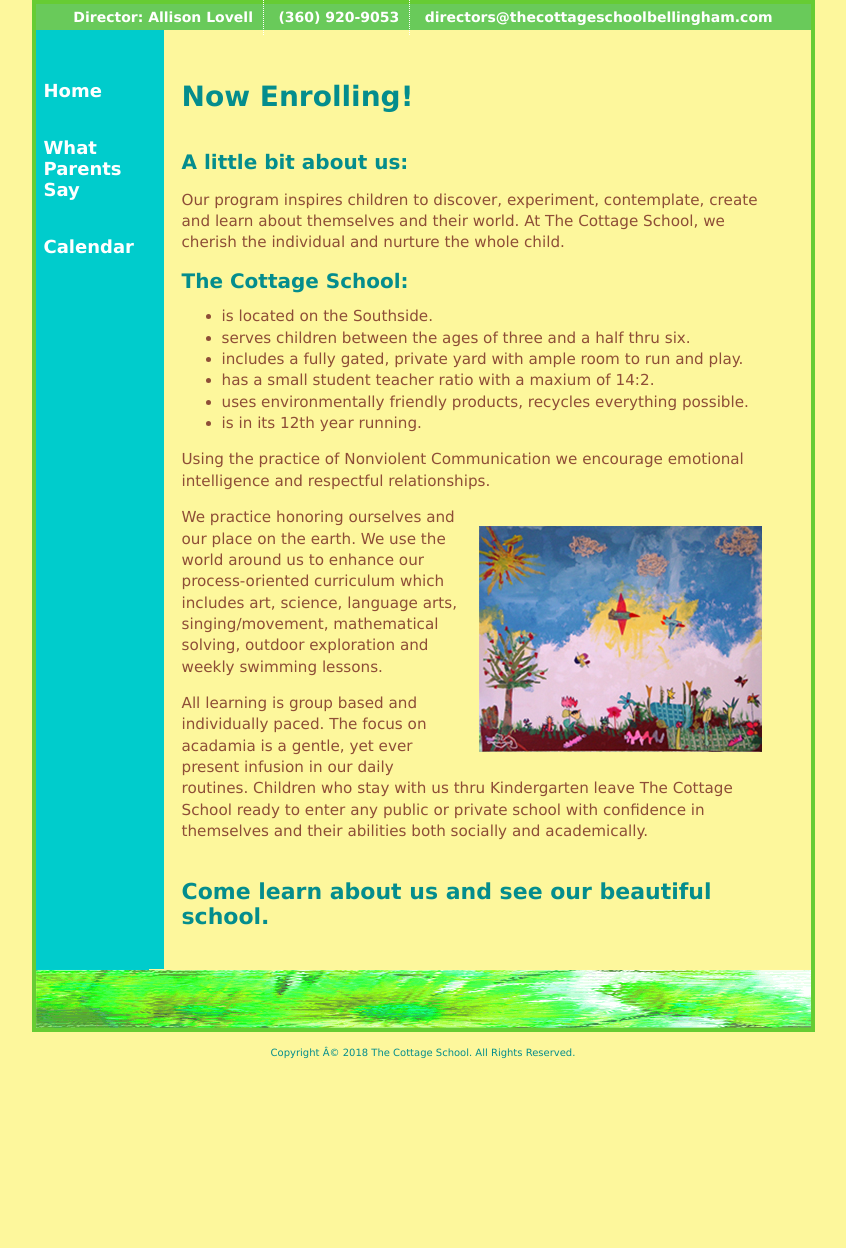
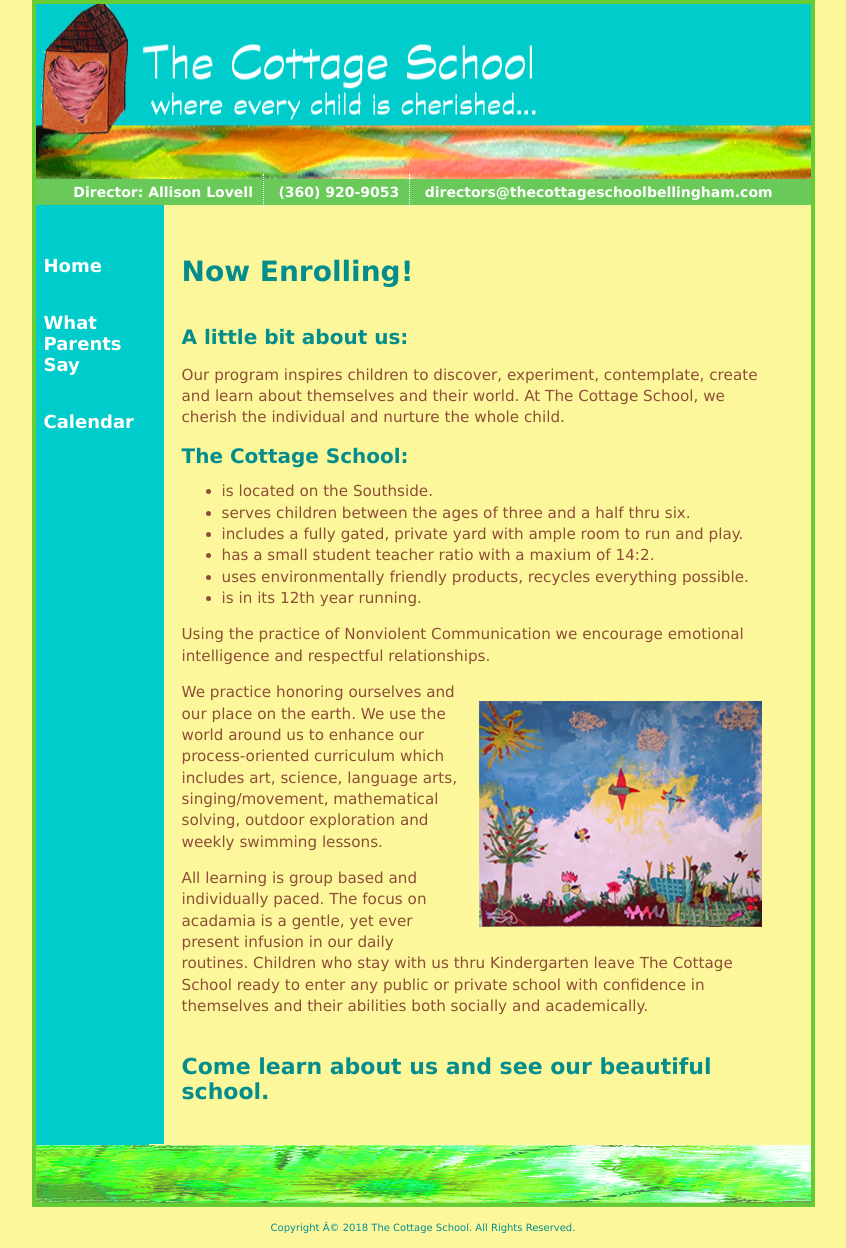
Before and after one commit to toddedison/The-Cottage-School-Bellingham.github.io, a Jekyll site: the page index.html, which Jekyll copies as it is, in a window 1280 px wide. Shown: the whole page, without its empty margins (217-1063 px from the left). Built offline with Jekyll 4.4.1, drawn with Linux system fonts in a browser that asks for light colours; before the commit the page ends 1073 px from its top, so only the background shows below that.

Commit message:
Update header

```diff
--- a/index.html
+++ b/index.html
@@ -1,14 +1,19 @@
 <!DOCTYPE html PUBLIC "-//W3C//DTD HTML 4.01 Transitional//EN">
-<!-- saved from url=(0038)http://thecottageschoolbellingham.com/ -->
+<!-- saved from url=(0046)http://thecottageschoolbellingham.com/say.html -->
 <html><head><meta http-equiv="Content-Type" content="text/html; charset=windows-1252">
+
 <title>The Cottage School Bellingham</title>
-<meta name="keywords" content="The Cottage School, Bellingham, WA, Fairhaven district, Nurturing, private school,kindergarten, preschool, ages three and one-half to six, Bellingham WA">
-<meta name="description" content="The Cottage School, private school, preschool, kindergarten, Bellingham Washington,">
+<meta name="keywords" content="The Cottage School, Southside of Bellingham, WA, Fairhaven district,  Nurturing, private school,kindergarten, preschool, ages three and one-half to six, Bellingham WA">
+<meta name="description" content="The Cottage School, private school, preschool, kindergarten,  Bellingham Washington,">
+
+
 <link rel="stylesheet" href="/css/new-style3.css" media="all" type="text/css">
+
 </head>
+<body>
 
-<body>
 <div id="container">
+<div id="head" align="left"><a href="https://toddedison.github.io/index.html"><img height="175" src="/files/header2.gif" width="775" alt="The Cottage School"></a></div>
 
  <div id="address">
 	<ul>
@@ -17,9 +22,10 @@
 		<li style="border: none"><a href="mailto:directors@thecottageschoolbellingham.com">directors@thecottageschoolbellingham.com</a></li>
 	</ul>
        </div>
+<div id="navlinks">
 
-<div id="navlinks">
 <ul>
+
 <li><a href="https://toddedison.github.io/index.html">Home</a></li><br><br>
 <li><a href="https://toddedison.github.io/testimonials.html">What Parents Say</a></li><br><br>
 <li><a href="#">Calendar</a></li>
```
Lines whose indentation alone changed are shown as unchanged.
